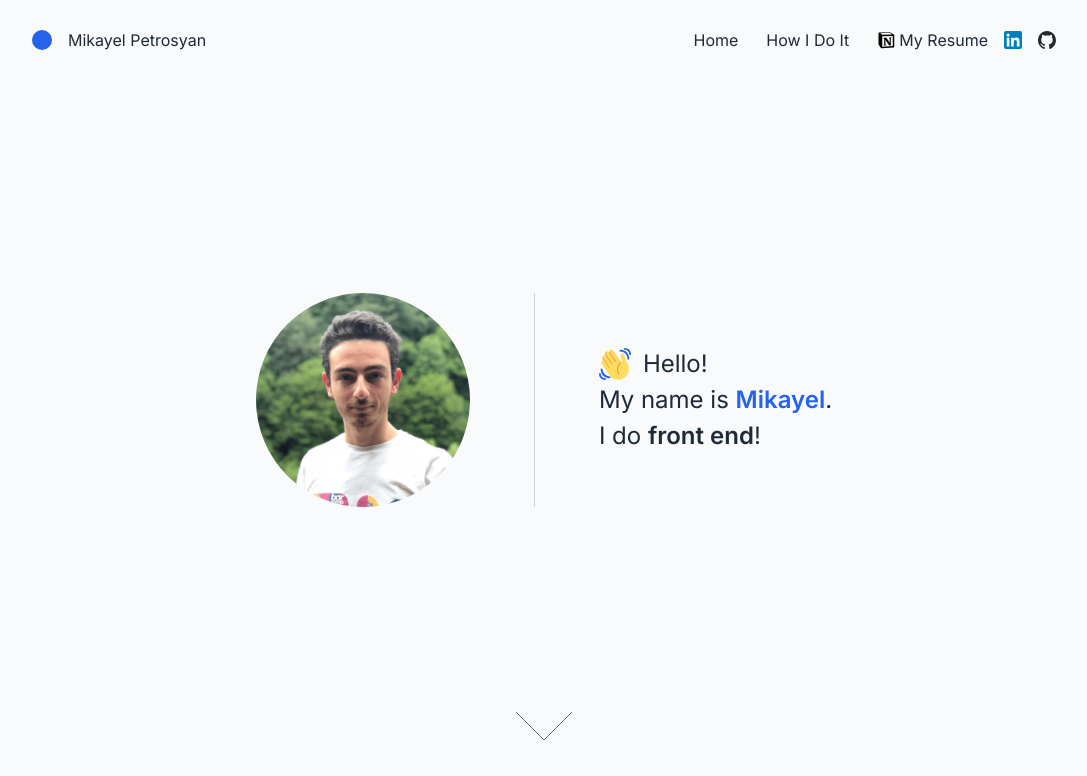
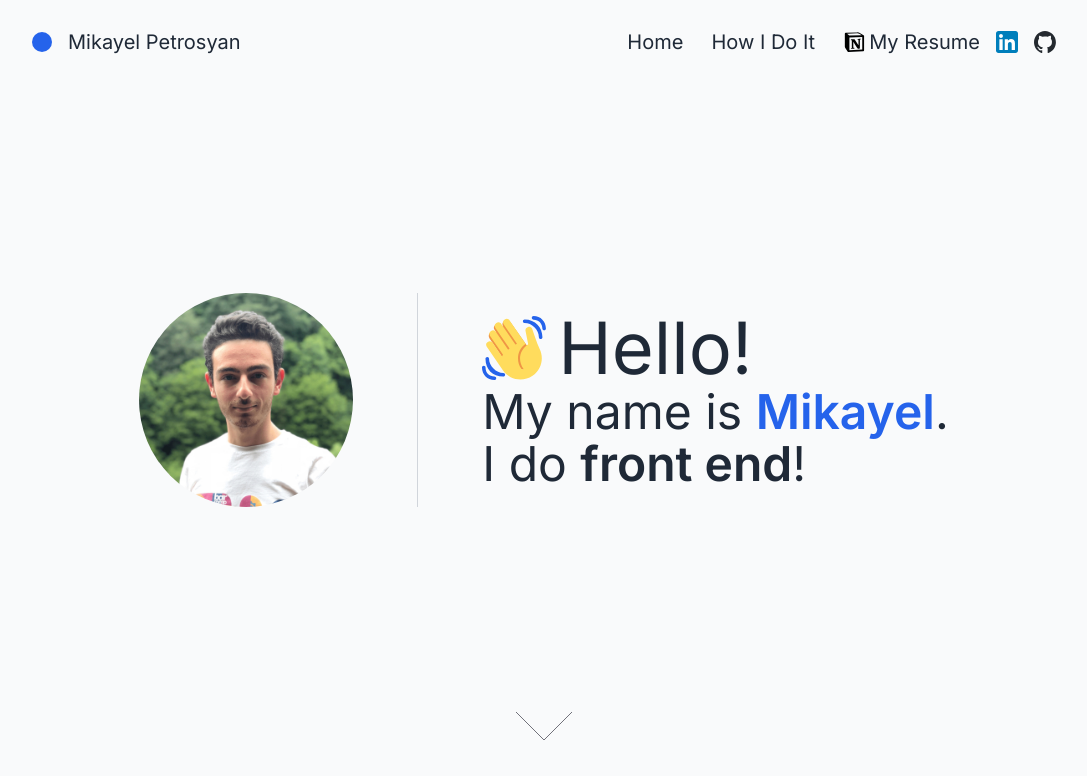
Before and after one commit to mikpetr/personal-website, a Next.js app: page /home in a window 1280 px wide. Shown: the top 776 px of the page, without its empty margins (96-1183 px from the left). Built offline with nearby package versions, Linux system fonts and the light colour scheme.

Commit message:
Updates home page font size

```diff
--- a/app/components/Logo.tsx
+++ b/app/components/Logo.tsx
@@ -1,6 +1,6 @@
 export const Logo = () => {
   return (
-    <div className="flex gap-x-4 items-center">
+    <div className="flex gap-x-4 items-center text-xl">
       <div className="w-[20px] h-[20px] bg-primary-600 rounded-full"></div>
       <div>Mikayel Petrosyan</div>
     </div>
--- a/app/components/Navigation.tsx
+++ b/app/components/Navigation.tsx
@@ -9,7 +9,7 @@ export const Navigation = () => {
   const path = usePathname()
 
   return (
-    <nav className="flex gap-x-7 items-center">
+    <nav className="flex gap-x-7 items-center text-xl">
       <Link href="/">
         <NavItem active={path === '/'}>Home</NavItem>
       </Link>
@@ -22,16 +22,16 @@ export const Navigation = () => {
           <Image
             src="/linkedin.svg"
             alt="LinkedIn"
-            width="18"
-            height="18"
+            width="22"
+            height="22"
             priority />
         </Link>
         <Link href="https://github.com/mikpetr" target="_blank">
           <Image
             src="/github.svg"
             alt="Github"
-            width="18"
-            height="18"
+            width="22"
+            height="22"
             priority />
         </Link>
       </nav>
--- a/app/components/NotionResumeLink.tsx
+++ b/app/components/NotionResumeLink.tsx
@@ -6,13 +6,13 @@ export const NotionResumeLink = () => {
     <Link
       href="https://mikpetr.notion.site/Mikayel-Petrosyan-f61a2099e41a4ea4b69f6cf7b6d208f4"
       target="_blank"
-      className="flex gap-x-1"
+      className="flex gap-x-1 text-xl"
     >
       <Image
         src="/notion.svg"
         alt="Notion"
-        width="18"
-        height="18"
+        width="22"
+        height="22"
         priority />
       <span>My Resume</span>
     </Link>
--- a/app/home/Home.tsx
+++ b/app/home/Home.tsx
@@ -33,7 +33,7 @@ export const HomePage = () => {
 
           <div className="w-[1px] bg-gray-300"></div>
           <div className="flex column items-center">
-            <div className="text-2xl space-y-1">
+            <div className="text-5xl space-y-1">
               <motion.div
                 initial={{
                   opacity: 0,
@@ -43,7 +43,7 @@ export const HomePage = () => {
                   opacity: 1,
                   x: 0
                 }}
-                className="flex items-center gap-x-3">
+                className="flex items-center gap-x-3 text-7xl">
                 <WavingHand className="text-primary-600 cursor-grab" />
                 <span>Hello!</span>
               </motion.div>
--- a/app/home/WavingHand.tsx
+++ b/app/home/WavingHand.tsx
@@ -16,7 +16,7 @@ type WavingHandPropsType = {
   className: string
 }
 
-const size = 32
+const size = 64
 
 export const WavingHand = ({ className }: WavingHandPropsType) => {
   const [isAnimationPlaying, setIsAnimationPlaying] = useState(false)
```
